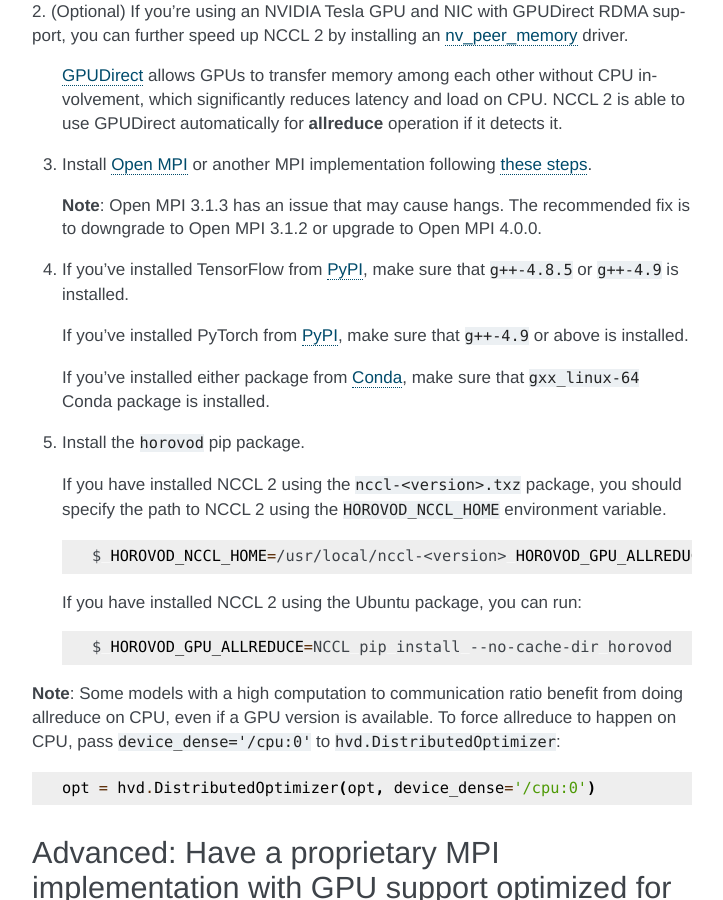
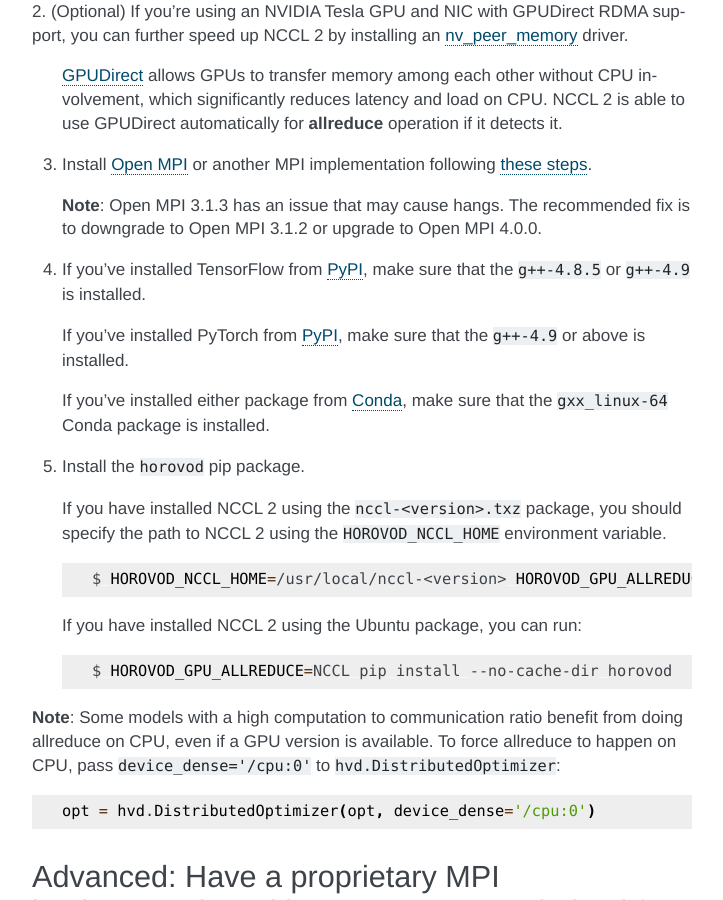
Before and after one commit to horovod/horovod, a Sphinx documentation site: the page built from docs/gpus.rst, in a window 1280 px wide and 900 px high, scrolled down 553 px. Shown: the whole window, without its empty margins (388-1111 px from the left). Built offline with Sphinx 7.4.7, drawn with Linux system fonts in a browser that asks for light colours.

Commit message:
Review comments
Signed-off-by: Alex Sergeev <alsrgv@users.noreply.github.com>

```diff
--- a/README.rst
+++ b/README.rst
@@ -90,11 +90,11 @@ To install Horovod:
 
     <p/>
 
-2. If you've installed TensorFlow from `PyPI <https://pypi.org/project/tensorflow>`__, make sure that ``g++-4.8.5`` or ``g++-4.9`` is installed.
+2. If you've installed TensorFlow from `PyPI <https://pypi.org/project/tensorflow>`__, make sure that the ``g++-4.8.5`` or ``g++-4.9`` is installed.
 
-   If you've installed PyTorch from `PyPI <https://pypi.org/project/torch>`__, make sure that ``g++-4.9`` or above is installed.
+   If you've installed PyTorch from `PyPI <https://pypi.org/project/torch>`__, make sure that the ``g++-4.9`` or above is installed.
 
-   If you've installed either package from `Conda <https://conda.io>`_, make sure that ``gxx_linux-64`` Conda package is installed.
+   If you've installed either package from `Conda <https://conda.io>`_, make sure that the ``gxx_linux-64`` Conda package is installed.
 
 .. raw:: html
 
--- a/docs/gpus.rst
+++ b/docs/gpus.rst
@@ -32,11 +32,11 @@ by installing an `nv_peer_memory <https://github.com/Mellanox/nv_peer_memory>`__
 
    **Note**: Open MPI 3.1.3 has an issue that may cause hangs.  The recommended fix is to downgrade to Open MPI 3.1.2 or upgrade to Open MPI 4.0.0.
 
-4. If you've installed TensorFlow from `PyPI <https://pypi.org/project/tensorflow>`__, make sure that ``g++-4.8.5`` or ``g++-4.9`` is installed.
+4. If you've installed TensorFlow from `PyPI <https://pypi.org/project/tensorflow>`__, make sure that the ``g++-4.8.5`` or ``g++-4.9`` is installed.
 
-   If you've installed PyTorch from `PyPI <https://pypi.org/project/torch>`__, make sure that ``g++-4.9`` or above is installed.
+   If you've installed PyTorch from `PyPI <https://pypi.org/project/torch>`__, make sure that the ``g++-4.9`` or above is installed.
 
-   If you've installed either package from `Conda <https://conda.io>`_, make sure that ``gxx_linux-64`` Conda package is installed.
+   If you've installed either package from `Conda <https://conda.io>`_, make sure that the ``gxx_linux-64`` Conda package is installed.
 
 5. Install the ``horovod`` pip package.
 
--- a/docs/summary.rst
+++ b/docs/summary.rst
@@ -89,11 +89,11 @@ To install Horovod:
 
     <p/>
 
-2. If you've installed TensorFlow from `PyPI <https://pypi.org/project/tensorflow>`__, make sure that ``g++-4.8.5`` or ``g++-4.9`` is installed.
+2. If you've installed TensorFlow from `PyPI <https://pypi.org/project/tensorflow>`__, make sure that the ``g++-4.8.5`` or ``g++-4.9`` is installed.
 
-   If you've installed PyTorch from `PyPI <https://pypi.org/project/torch>`__, make sure that ``g++-4.9`` or above is installed.
+   If you've installed PyTorch from `PyPI <https://pypi.org/project/torch>`__, make sure that the ``g++-4.9`` or above is installed.
 
-   If you've installed either package from `Conda <https://conda.io>`_, make sure that ``gxx_linux-64`` Conda package is installed.
+   If you've installed either package from `Conda <https://conda.io>`_, make sure that the ``gxx_linux-64`` Conda package is installed.
 
 .. raw:: html
 
--- a/setup.py
+++ b/setup.py
@@ -793,7 +793,7 @@ def build_tf_extension(build_ext, options):
         else:
             raise DistutilsPlatformError(
                 'Could not find compiler compatible with this TensorFlow installation.\n'
-                'Please check Horovod website for recommended compiler versions.\n'
+                'Please check the Horovod website for recommended compiler versions.\n'
                 'To force a specific compiler version, set CC and CXX environment variables.')
 
         cflags, cppflags, ldshared = remove_offensive_gxx_compiler_options(compiler_version)
@@ -1147,7 +1147,7 @@ def build_torch_extension_v2(build_ext, options, torch_version):
         else:
             raise DistutilsPlatformError(
                 'Could not find compiler compatible with this PyTorch installation.\n'
-                'Please check Horovod website for recommended compiler versions.\n'
+                'Please check the Horovod website for recommended compiler versions.\n'
                 'To force a specific compiler version, set CC and CXX environment variables.')
 
         cflags, cppflags, ldshared = remove_offensive_gxx_compiler_options(compiler_version)
```
Also changed, not shown: docs/index.rst (+6 -6 lines).
